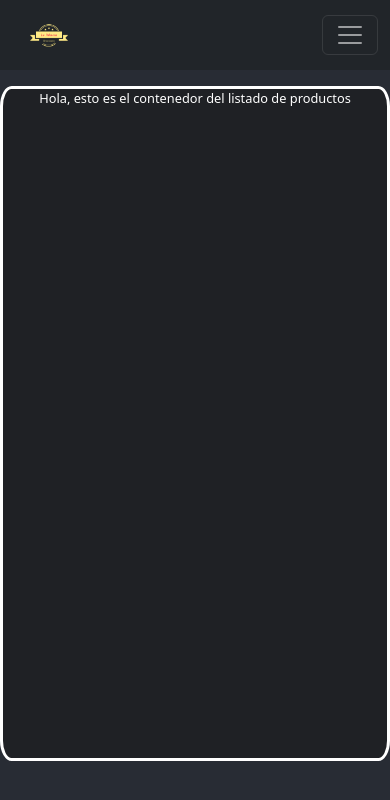
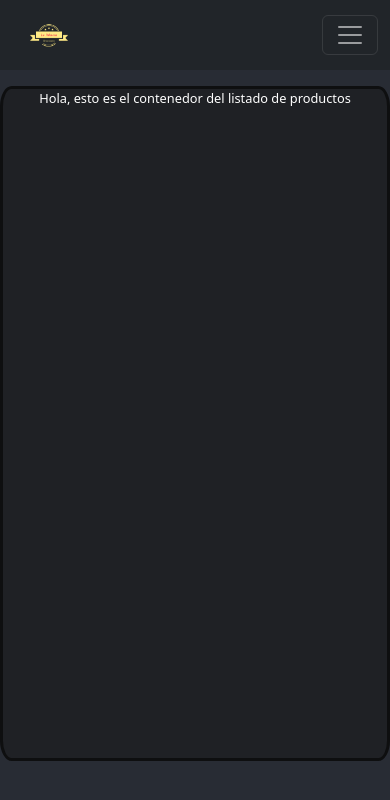
Before and after one commit to Marcos-Leonel-Lopez/my-menu, a React (Create React App) app: page / in a window 390 px wide. Shown: the top 800 px of the page. Built offline with nearby package versions, Linux system fonts and the light colour scheme.

Commit message:
casi responsive

```diff
--- a/src/App.css
+++ b/src/App.css
@@ -37,7 +37,7 @@
   background-color: #1f2125;
   border: solid;
   border-radius: 3%;
-  border-color: white;
+  border-color: #0e0f10;
   text-align: center;
   height: 80vh;
 }/*# sourceMappingURL=App.css.map */
--- a/src/components/Cuerpo.jsx
+++ b/src/components/Cuerpo.jsx
@@ -11,7 +11,7 @@ const Cuerpo = () => {
         <>
             <Container fluid>
                 <Row className="justify-content-center">
-                    <Col xs lg="3" className="Lista-items">
+                    <Col xs={true} md={6} lg={4} className="Lista-items">
                     <ItemListContainer greeting="Hola, esto es el contenedor del listado de productos"/>
                     </Col>
                 </Row>
--- a/src/partials/_listaDeItems.scss
+++ b/src/partials/_listaDeItems.scss
@@ -2,7 +2,7 @@
     background-color: #1f2125;
     border: solid;
     border-radius: 3%;
-    border-color: white;
+    border-color:#0e0f10;;
     text-align: center;
     height: 80vh;
 }
```
Also changed, not shown: 1 other file (tests, documents, lock files or other folders).
